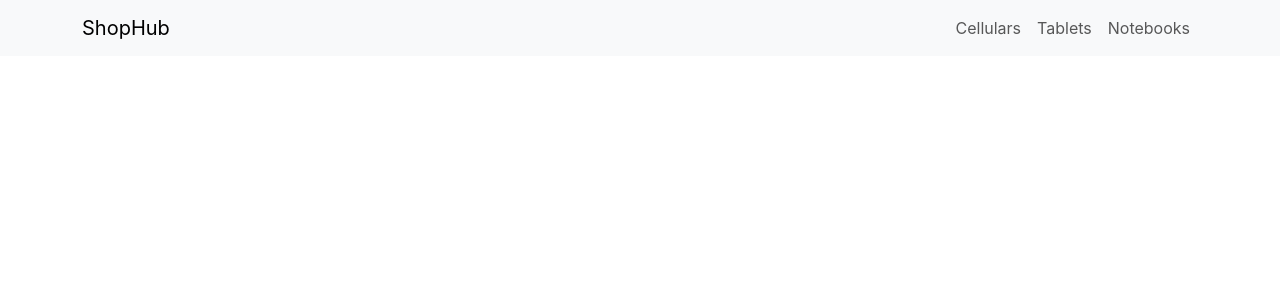
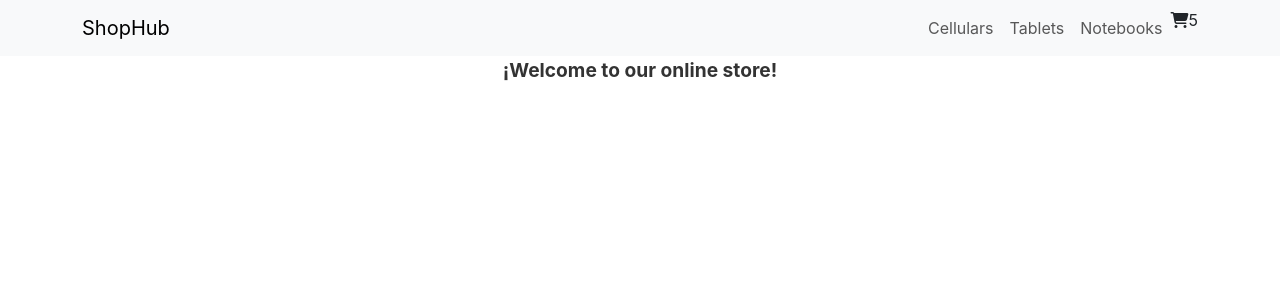
Before and after one commit to gabriel-rodriguezcastellini/ecommerce, a React (Create React App) app: page / in a window 1280 px wide. Shown: the top 300 px of the page. Built offline with nearby package versions, Linux system fonts and the light colour scheme.

Commit message:
PreEntrega1Rodriguez

```diff
--- a/package.json
+++ b/package.json
@@ -3,6 +3,7 @@
   "version": "0.1.0",
   "private": true,
   "dependencies": {
+    "@fortawesome/fontawesome-free": "^6.4.2",
     "@testing-library/jest-dom": "^5.17.0",
     "@testing-library/react": "^13.4.0",
     "@testing-library/user-event": "^13.5.0",
@@ -37,6 +38,7 @@
     ]
   },
   "devDependencies": {
+    "@babel/plugin-proposal-private-property-in-object": "^7.21.11",
     "jest": "^27.5.1",
     "jest-environment-jsdom": "^29.7.0"
   }
--- a/src/App.js
+++ b/src/App.js
@@ -1,10 +1,12 @@
 import "./App.css";
 import NavBar from "./components/NavBar/NavBar";
+import ItemListContainer from "./components/ItemListContainer/ItemListContainer";
 
 function App() {
   return (
     <div className="App">
       <NavBar />
+      <ItemListContainer greeting="¡Welcome to our online store!" />
     </div>
   );
 }
--- /dev/null
+++ b/src/components/CartWidget/CartWidget.js
@@ -0,0 +1,14 @@
+import React from "react";
+
+const CartWidget = () => {
+  const itemsInCart = 5;
+
+  return (
+    <div className="cart-widget">
+      <i className="fas fa-shopping-cart"></i>
+      <span className="cart-notification">{itemsInCart}</span>
+    </div>
+  );
+};
+
+export default CartWidget;
--- /dev/null
+++ b/src/components/ItemListContainer/ItemListContainer.js
@@ -0,0 +1,13 @@
+import React from "react";
+
+const ItemListContainer = ({ greeting }) => {
+  return (
+    <div className="item-list-container">
+      <p style={{ fontSize: "1.2rem", fontWeight: "bold", color: "#333" }}>
+        {greeting}
+      </p>
+    </div>
+  );
+};
+
+export default ItemListContainer;
--- a/src/components/NavBar/NavBar.js
+++ b/src/components/NavBar/NavBar.js
@@ -1,4 +1,5 @@
 import React from "react";
+import CartWidget from "../CartWidget/CartWidget";
 
 const brandName = "ShopHub";
 
@@ -37,6 +38,9 @@ const NavBar = () => {
                 Notebooks
               </a>
             </li>
+            <li className="nav-item">
+              <CartWidget />
+            </li>
           </ul>
         </div>
       </div>
--- a/src/index.js
+++ b/src/index.js
@@ -1,6 +1,7 @@
 import React from "react";
 import { createRoot } from "react-dom/client";
 import "bootstrap/dist/css/bootstrap.min.css";
+import "@fortawesome/fontawesome-free/css/all.min.css";
 import "./index.css";
 import App from "./App";
 import reportWebVitals from "./reportWebVitals";
```
Also changed, not shown: 1 other file (tests, documents, lock files or other folders).
